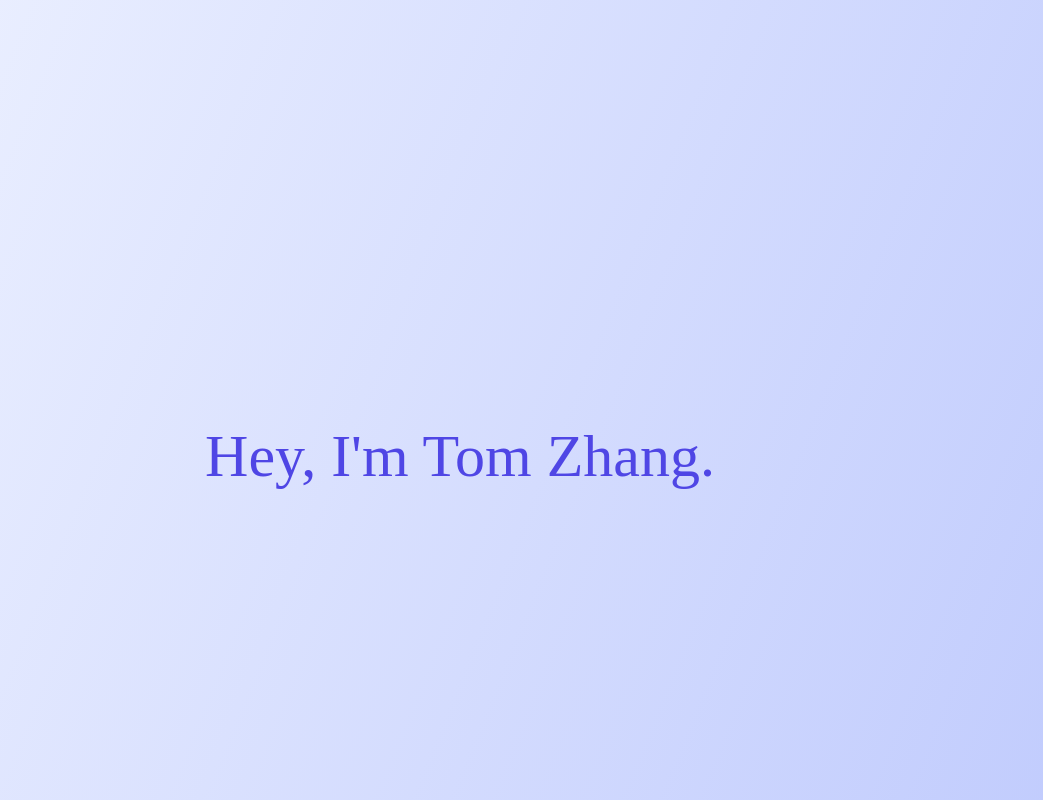
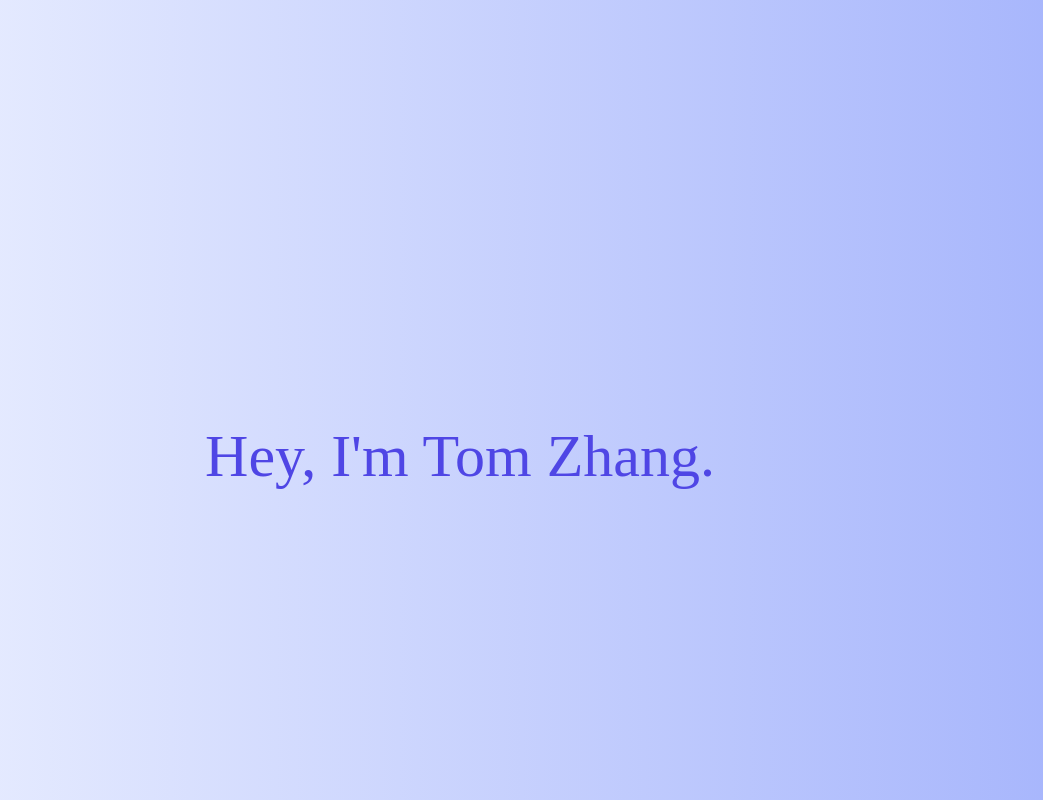
Before and after one commit to TomY-Zhang/tomzhang-website, a React (Create React App) app: page / in a window 1280 px wide. Shown: the top 800 px of the page, without its empty margins (180-1223 px from the left). Built offline with nearby package versions, Linux system fonts and the light colour scheme.

Commit message:
scroll bar update

```diff
--- a/src/App.js
+++ b/src/App.js
@@ -9,7 +9,7 @@ const App = () => {
   return (
     <div>
       {/* <Sidebar /> */}
-      <div id="Content" class="bg-gradient-to-br from-indigo-50 to-indigo-300 transition-all duration-300 ease-out">
+      <div id="Content" class="bg-gradient-to-r from-indigo-50 to-indigo-300 transition-all duration-300 ease-out">
         {/* <CollapseBtn/> */}
         <TitlePanel bp={bp}/>
         <IntroPanel/>
--- a/src/components/Panel.js
+++ b/src/components/Panel.js
@@ -52,7 +52,7 @@ export const CareerPanel = () => {
                     <CareerCard org="NYU Tandon School of Engineering" pos="BS in Computer Science, Minor in Mathematics & Music" loc="New York, NY" dates="Sep 2020 — Present" />
                     <CareerCard org="West High School" pos="Class Valedictorian, IB Diploma Recipient" loc="Salt Lake City, UT" dates="Aug 2016 — Jun 2020"/>
                 </div>
-                <div class="grid place-items-center gap-3 h-auto w-auto bg-indigo-50 rounded-xl shadow-xl shadow-indigo-400 hover:shadow-indigo-500 transition-all duration-300 ease-in-out p-6">
+                <div class="grid place-items-center gap-3 h-auto w-auto bg-indigo-50 hover:bg-white rounded-xl shadow-xl shadow-indigo-400 hover:shadow-indigo-500 transition-all duration-300 ease-in-out p-6">
                     <h1 class="font-rockwell text-indigo-600 text-3xl text-center -mb-4">ETH New York Hackathon</h1>
                     <p class="font-mono text-indigo-700 text-md text-center">1st Place - Skynet</p>
                     <img src={require('../static/ethnyc.png')} alt="" class="sm:h-auto md:h-96 rounded-2xl shadow-md shadow-indigo-400 hover:shadow-indigo-500 transition-all duration-300 ease-in-out"></img>
@@ -65,7 +65,7 @@ export const CareerPanel = () => {
 
 const CareerCard = (props) => {
     return (
-        <div class="w-auto h-auto p-8 bg-indigo-50 hover:bg-white shadow-xl shadow-indigo-400 hover:shadow-indigo-500 rounded-xl transition-all duration-300 ease-in-out hover:cursor-pointer">
+        <div class="w-auto h-auto p-8 bg-indigo-50 hover:bg-white shadow-xl shadow-indigo-400 hover:shadow-indigo-500 rounded-xl transition-all duration-300 ease-in-out">
             <h1 class="font-mono ">
                 <p class="sm-text-lg md:text-xl text-indigo-700">{props.org}</p>
                 <p class="sm:text-sm md:text-md text-indigo-500">
--- a/src/index.css
+++ b/src/index.css
@@ -1,6 +1,22 @@
 @tailwind base;
 @tailwind components;
 @tailwind utilities;
+
+::-webkit-scrollbar {
+    width: 6px;
+	background-color: #a5b4fc;
+}
+
+::-webkit-scrollbar-thumb {
+    border-radius: 20px;
+    background-color: #c7d2fe;
+    /* transition: 300ms ease-in-out; */
+    /* -webkit-transition: 300ms ease-in-out; */
+}
+
+::-webkit-scrollbar-thumb:hover {
+    background-color: #e0e7ff;
+}
 
 .font-rockwell {
     font-family: rockwell;
```
